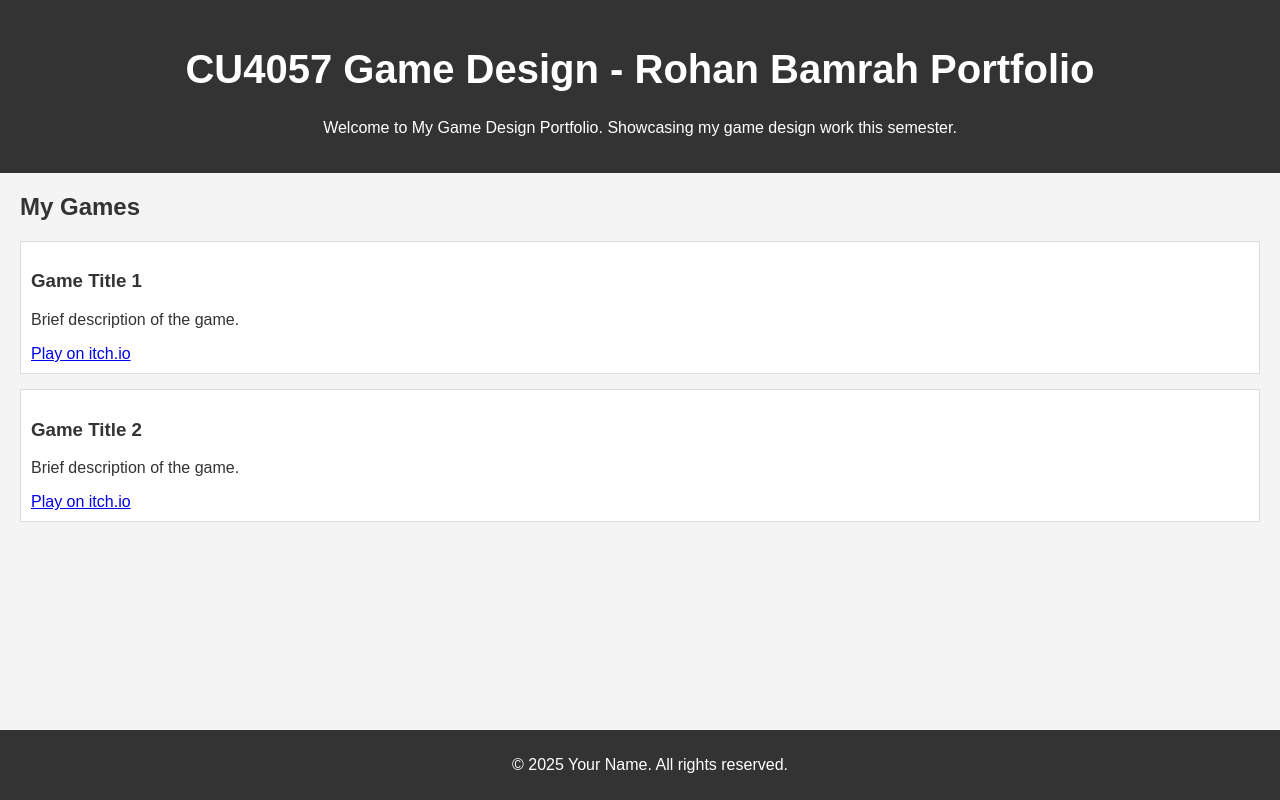
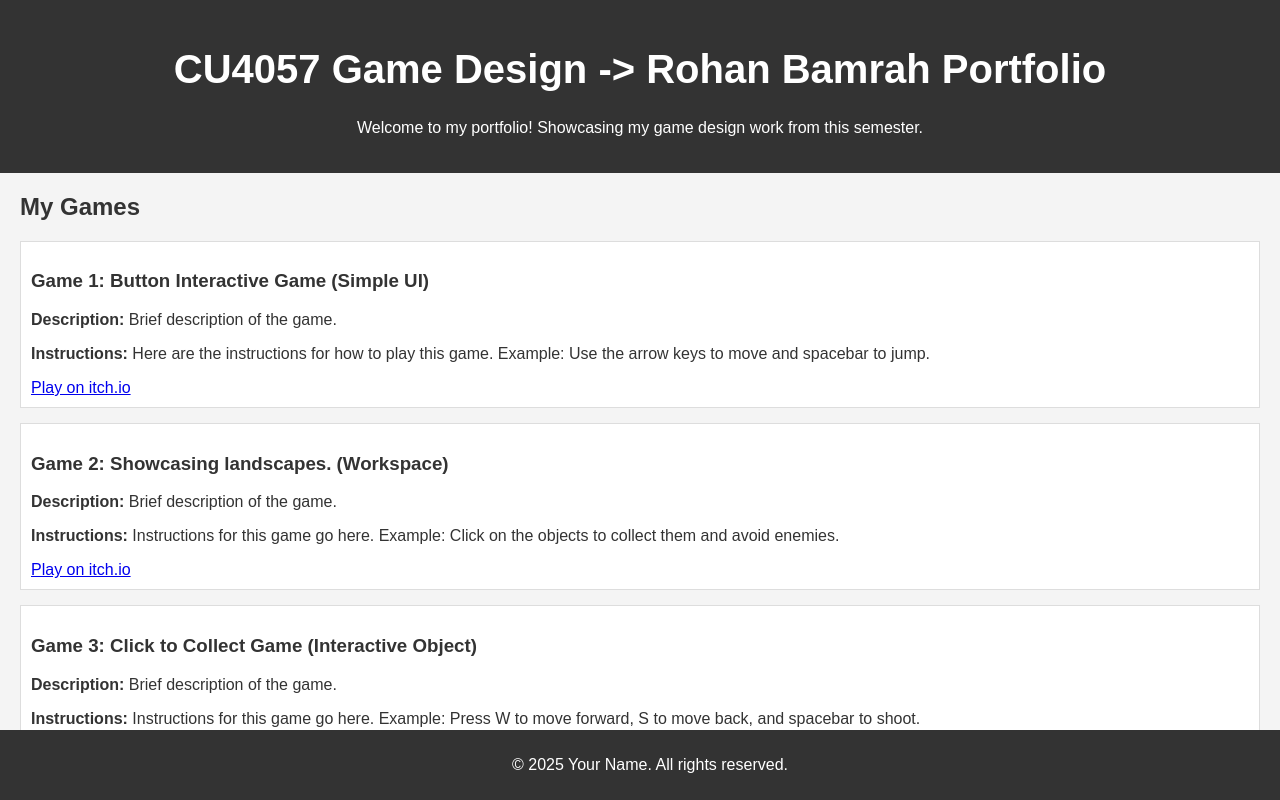
Before and after one commit to 3drsb/rohan-b-portfolio, a plain HTML site: page index.html in a window 1280 px wide. Drawn offline with Linux system fonts and the light colour scheme.

Commit message:
Update index.html

```diff
--- a/index.html
+++ b/index.html
@@ -8,23 +8,37 @@
 </head>
 <body>
     <header>
-        <h1> CU4057 Game Design - Rohan Bamrah Portfolio</h1>
-        <p> Welcome to My Game Design Portfolio. Showcasing my game design work this semester.</p>
+        <h1>CU4057 Game Design -> Rohan Bamrah Portfolio</h1>
+        <p>Welcome to my portfolio! Showcasing my game design work from this semester.</p>
     </header>
 
     <section id="games">
         <h2>My Games</h2>
+
+        <!-- Game 1 -->
         <div class="game">
-            <h3>Game Title 1</h3>
-            <p>Brief description of the game.</p>
+            <h3>Game 1: Button Interactive Game (Simple UI)</h3>
+            <p><strong>Description:</strong> Brief description of the game.</p>
+            <p><strong>Instructions:</strong> Here are the instructions for how to play this game. Example: Use the arrow keys to move and spacebar to jump.</p>
             <a href="https://example.itch.io">Play on itch.io</a>
         </div>
+
+        <!-- Game 2 -->
         <div class="game">
-            <h3>Game Title 2</h3>
-            <p>Brief description of the game.</p>
+            <h3>Game 2: Showcasing landscapes. (Workspace)</h3>
+            <p><strong>Description:</strong> Brief description of the game.</p>
+            <p><strong>Instructions:</strong> Instructions for this game go here. Example: Click on the objects to collect them and avoid enemies.</p>
             <a href="https://example.itch.io">Play on itch.io</a>
         </div>
-        <!-- Add more game sections as needed -->
+
+        <!-- Game 3 -->
+        <div class="game">
+            <h3>Game 3: Click to Collect Game (Interactive Object)</h3>
+            <p><strong>Description:</strong> Brief description of the game.</p>
+            <p><strong>Instructions:</strong> Instructions for this game go here. Example: Press W to move forward, S to move back, and spacebar to shoot.</p>
+            <a href="https://example.itch.io">Play on itch.io</a>
+        </div>
+
     </section>
 
     <footer>
```
